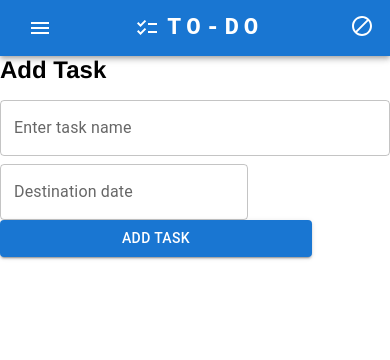
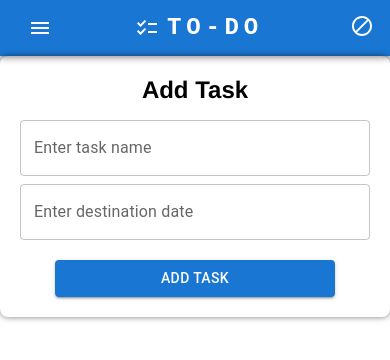
Before and after one commit to duduhazan/to-do-list, a React (Vite) app in the folder client/: page /tasks/addTask in a window 390 px wide. Shown: the top 360 px of the page. Built offline with nearby package versions, Linux system fonts and the light colour scheme; no server answers.

Commit message:
changed add/update task layout on mobile

```diff
--- a/client/src/pages/AddTask.jsx
+++ b/client/src/pages/AddTask.jsx
@@ -24,15 +24,35 @@ export default function AddTask() {
     };
     Api.addTask(newTask)
       .then((res) => {
-        setSnack({ message: "The task was successfully saved!", severity: "success", open: true });
+        setSnack({
+          message: "The task was successfully saved!",
+          severity: "success",
+          open: true,
+        });
         navigate("/tasks");
       })
       .catch((error) =>
-        setSnack({ message: "The task wasn't saved due to internal error", severity: "error", open: true })
+        setSnack({
+          message: "The task wasn't saved due to internal error",
+          severity: "error",
+          open: true,
+        })
       );
   }
   return (
-    <section className="AddTask">
+    <Box
+      sx={{
+        textAlign: "center",
+        width: { md: "60%", xs: "100%" },
+        minWidth: "fit-content",
+        margin: { md: "20px auto", xs: 0 },
+        borderRadius: "8px",
+        boxShadow: "0 0 6px #00000085",
+        padding: "20px",
+        display: "flex",
+        flexDirection: "column",
+      }}
+    >
       <h2>Add Task</h2>
       <TextField
         label="Enter task name"
@@ -45,7 +65,7 @@ export default function AddTask() {
       <LocalizationProvider dateAdapter={AdapterDayjs}>
         <DatePicker
           minDate={dayjs(Date.now())}
-          label="Destination date"
+          label="Enter destination date"
           format="DD/MM/YYYY"
           inputFormat="DD/MM/YYYY"
           slotProps={{ textField: { InputProps: { color: "primary" } } }}
@@ -56,11 +76,11 @@ export default function AddTask() {
         <Button
           onClick={onAdd}
           variant="contained"
-          sx={{ width: { xs: "80%", md: "60%" }, margin: "auto" }}
+          sx={{ width: { xs: "80%", md: "60%" }, margin: "20px auto 0" }}
         >
           Add Task
         </Button>
       </Box>
-    </section>
+    </Box>
   );
 }
--- a/client/src/pages/UpdateTask.jsx
+++ b/client/src/pages/UpdateTask.jsx
@@ -53,7 +53,19 @@ export default function UpdateTask() {
   }
   if (!task || task.length == 0) return;
   return (
-    <section className="UpdateTask">
+    <Box
+      sx={{
+        textAlign: "center",
+        width: { md: "60%", xs: "100%" },
+        minWidth: "fit-content",
+        margin: { md: "20px auto", xs: 0 },
+        borderRadius: "8px",
+        boxShadow: "0 0 6px #00000085",
+        padding: "20px",
+        display: "flex",
+        flexDirection: "column",
+      }}
+    >
       <h2>Update Task</h2>
       <TextField
         variant="outlined"
@@ -63,7 +75,7 @@ export default function UpdateTask() {
         defaultValue={task.name}
       />
       <TextField
-        label="Enter task name"
+        label="Enter new task name"
         variant="outlined"
         color="info"
         fullWidth
@@ -75,7 +87,7 @@ export default function UpdateTask() {
       <LocalizationProvider dateAdapter={AdapterDayjs}>
         <DatePicker
           minDate={dayjs(Date.now())}
-          label="Destination date"
+          label="Enter destination date"
           format="DD/MM/YYYY"
           inputFormat="DD/MM/YYYY"
           slotProps={{ textField: { InputProps: { color: "primary" } } }}
@@ -86,11 +98,11 @@ export default function UpdateTask() {
         <Button
           onClick={onUpdate}
           variant="contained"
-          sx={{ width: { xs: "80%", md: "60%" }, margin: "auto" }}
+          sx={{ width: { xs: "80%", md: "60%" }, margin: "20px auto 0" }}
         >
           Update Task
         </Button>
       </Box>
-    </section>
+    </Box>
   );
 }
```
